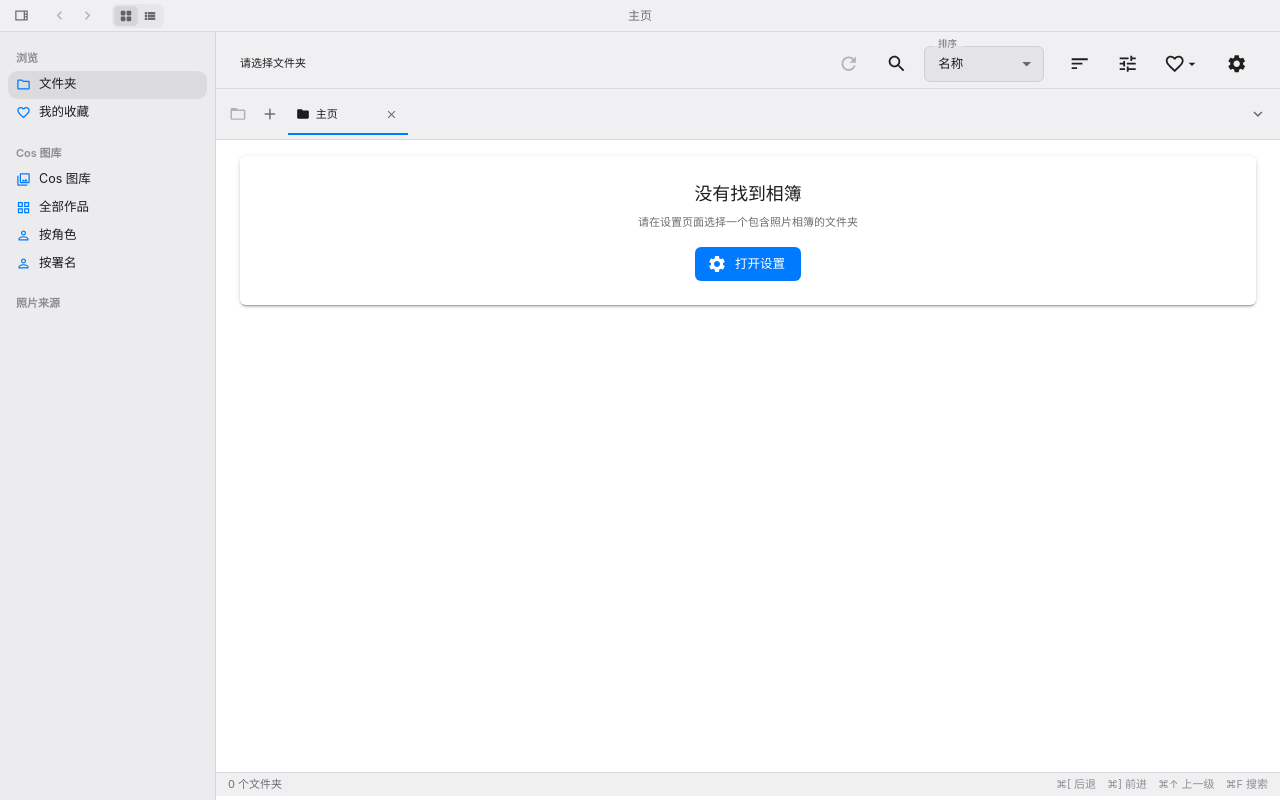
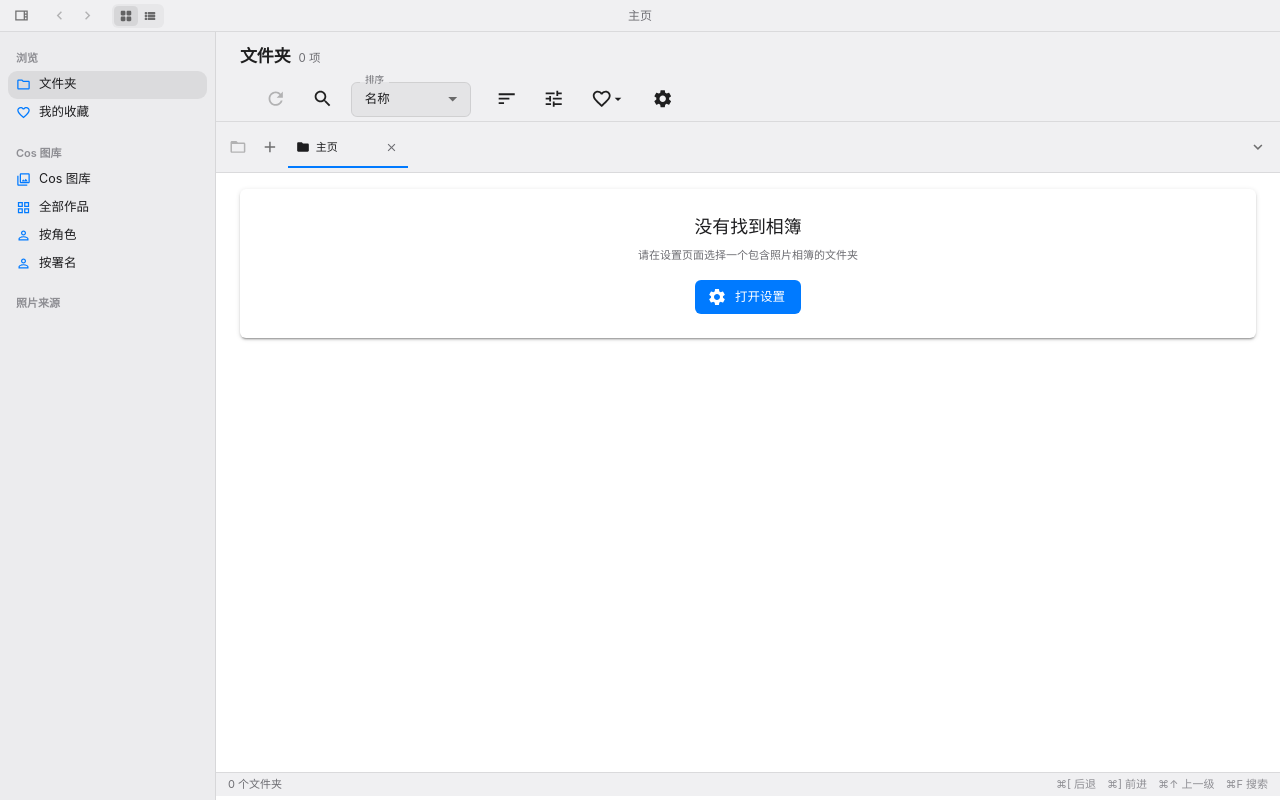
Before and after one commit to bryanzhang1024/photo-album-viewer, a React app: page / in a window 1280 px wide. Built offline with nearby package versions, Linux system fonts and the light colour scheme.

Commit message:
feat(header): 文件夹页单行头部，标题与上级路径合并、控件右侧（阶段4 WIP）

```diff
--- a/src/renderer/pages/HomePage.js
+++ b/src/renderer/pages/HomePage.js
@@ -30,6 +30,7 @@ import useSorting from '../hooks/useSorting';
 import { getFolderSortScopeKey, compareByFolderSort } from '../utils/sortPreference';
 import useGridThumbnailPrefetch, { extractHomePageRowPaths } from '../hooks/useGridThumbnailPrefetch';
 import PageLayout from '../components/PageLayout';
+import PageHeader from '../shell/PageHeader';
 import GridPageToolbar from '../components/GridPageToolbar';
 import { GRID_CONFIG, DEFAULT_DENSITY, computeGridColumns, chunkIntoRows } from '../utils/virtualGrid';
 import {
@@ -672,15 +673,13 @@ function HomePage({
   const randomDisabled = !onRandomBrowse || randomBrowseDisabled || randomBrowseLoading;
 
     const renderHeader = () => (
-      <>
-        <BreadcrumbNavigation
+      <PageHeader
         breadcrumbs={displayedBreadcrumbs}
-          currentPath={currentPath}
         onNavigate={handleBreadcrumbNavigate}
-          variant="minimal"
+        title={displayedBreadcrumbs[displayedBreadcrumbs.length - 1]?.name || '文件夹'}
+        count={`${navigationNodes.length + directImages.length} 项`}
         compact={isSmallScreen}
-          sx={{ flexGrow: 1, minWidth: 0 }}
-        />
+        controls={
         <GridPageToolbar
             searchQuery={searchQuery}
             onSearchChange={setSearchQuery}
@@ -728,7 +727,8 @@ function HomePage({
             }}
             onOpenSettings={() => navigate('/settings')}
           />
-      </>
+        }
+      />
     );
 
   const renderScanProgress = () => {
--- /dev/null
+++ b/src/renderer/shell/PageHeader.jsx
@@ -0,0 +1,70 @@
+import React from 'react';
+import { Box, Typography } from '@mui/material';
+import BreadcrumbNavigation from '../components/BreadcrumbNavigation';
+
+/**
+ * 页面头部：一行内放「上级路径 + 当前标题 + 数量」和右侧控件。
+ *
+ * 面包屑只显示上级路径，当前目录名由标题承担，避免同一屏重复出现两次。
+ * 控件过宽时整行换行，不会挤压标题。
+ */
+export default function PageHeader({
+  breadcrumbs = [],
+  onNavigate = null,
+  title = '',
+  count = null,
+  controls = null,
+  metadata = null,
+  compact = false
+}) {
+  const ancestors = breadcrumbs.length > 1 ? breadcrumbs.slice(0, -1) : [];
+
+  return (
+    <Box sx={{
+      display: 'flex',
+      alignItems: 'center',
+      flexWrap: 'wrap',
+      gap: 1.5,
+      minWidth: 0
+    }}>
+      <Box sx={{ display: 'flex', alignItems: 'center', gap: 1, minWidth: 0, flex: '1 1 320px' }}>
+        {ancestors.length > 0 ? (
+          <BreadcrumbNavigation
+            breadcrumbs={ancestors}
+            currentPath={ancestors[ancestors.length - 1]?.path || ''}
+            onNavigate={onNavigate}
+            showStats={false}
+            metadata={metadata}
+            compact
+            variant="minimal"
+            sx={{ minWidth: 0, flexShrink: 1 }}
+          />
+        ) : null}
+        <Box sx={{ display: 'flex', alignItems: 'baseline', gap: 1, minWidth: 0 }}>
+          <Typography
+            component="h1"
+            noWrap
+            title={title}
+            sx={{
+              m: 0,
+              fontSize: compact ? 15 : 17,
+              fontWeight: 700,
+              letterSpacing: '-0.01em',
+              minWidth: 0
+            }}
+          >
+            {title}
+          </Typography>
+          {count ? (
+            <Typography noWrap sx={{ fontSize: 11.5, color: 'text.secondary', flexShrink: 0 }}>
+              {count}
+            </Typography>
+          ) : null}
+        </Box>
+      </Box>
+      {controls ? (
+        <Box sx={{ display: 'flex', alignItems: 'center', gap: 1, minWidth: 0 }}>{controls}</Box>
+      ) : null}
+    </Box>
+  );
+}
```
Also changed, not shown: 1 other file (tests, documents, lock files or other folders). Lines whose indentation alone changed are shown as unchanged.
